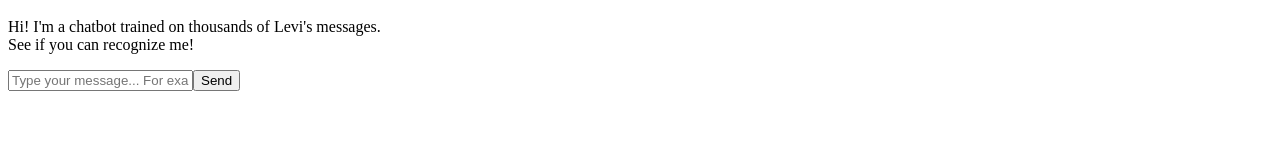
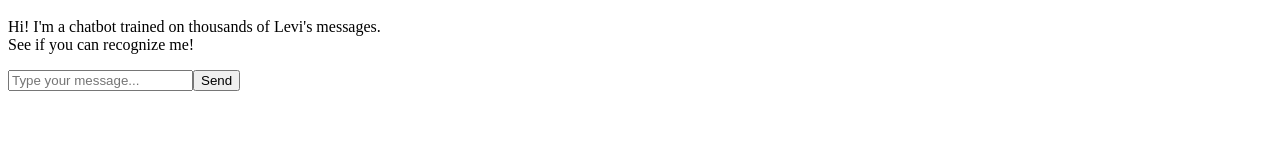
Before and after one commit to Levilian/levi-bot, a Next.js app: page / in a window 1280 px wide. Shown: the part 139-299 px from the top of the page. Built offline with nearby package versions, Linux system fonts and the light colour scheme.

Commit message:
reduce placeholder length

```diff
--- a/components/Chat.tsx
+++ b/components/Chat.tsx
@@ -20,7 +20,7 @@ const InputMessage = ({ input, setInput, sendMessage }: any) => (
       aria-label="chat input"
       required
       className="min-w-0 flex-auto appearance-none rounded-md border border-zinc-900/10 bg-white px-3 py-[calc(theme(spacing.2)-1px)] shadow-md shadow-zinc-800/5 placeholder:text-zinc-400 focus:border-teal-500 focus:outline-none focus:ring-4 focus:ring-teal-500/10 sm:text-sm"
-      placeholder="Type your message... For example, are you Levi from the Attack on Titan anime?"
+      placeholder="Type your message..."
       value={input}
       onKeyDown={(e) => {
         if (e.key === 'Enter') {
```
